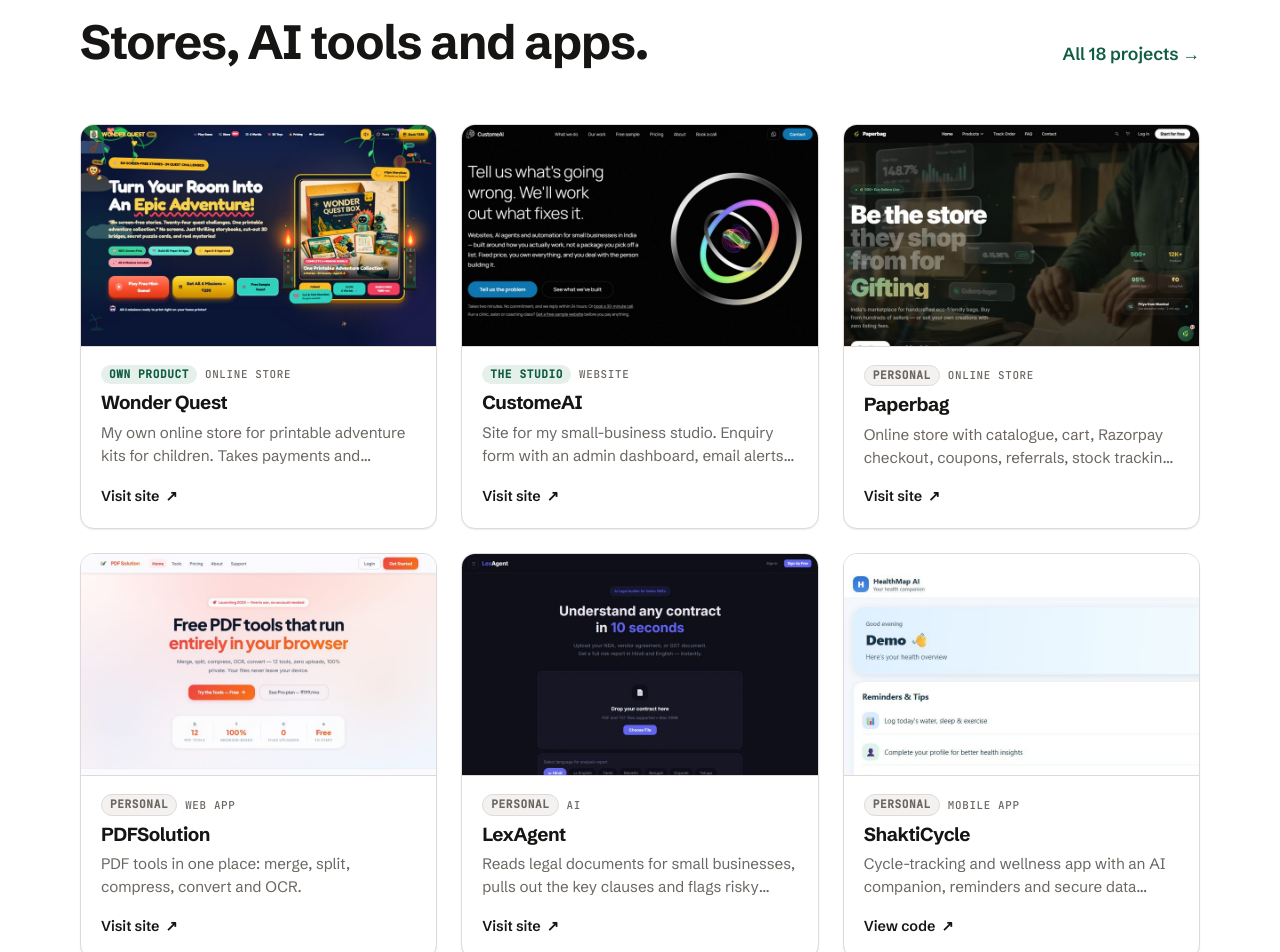
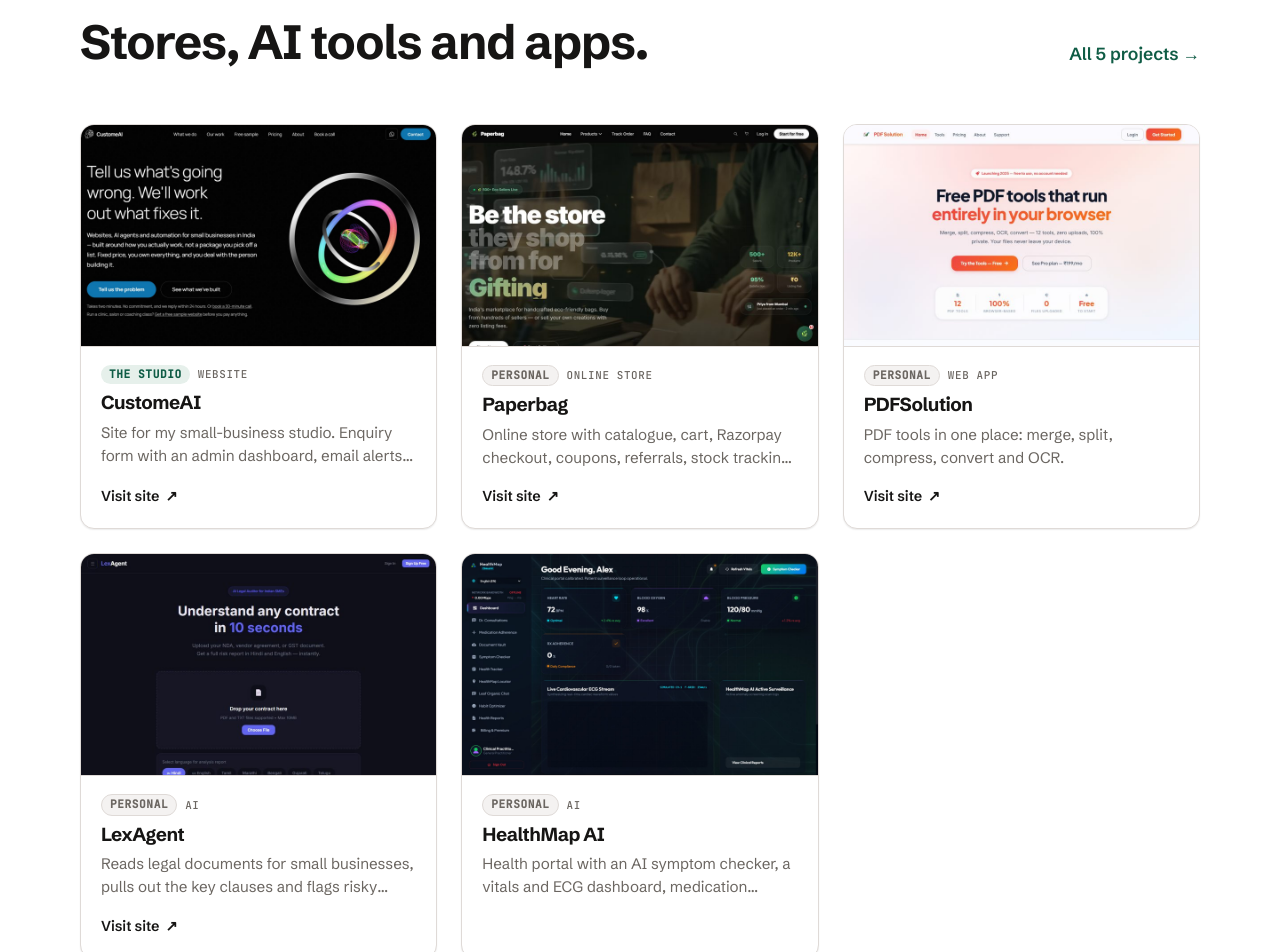
Before and after one commit to vishal8291/My-Portfolio, a Next.js app: page / in a window 1280 px wide. Shown: the part 2940-3892 px from the top of the page. Built offline with nearby package versions, Linux system fonts and the light colour scheme.

Commit message:
work: show only CustomeAI, Paperbag, PDFSolution, LexAgent and HealthMap AI
MAHAGRO stays in its own homepage client section (clientProject export).

Co-Authored-By: Claude Opus 5.5 <noreply@anthropic.com>

```diff
--- a/src/app/data/projectsData.js
+++ b/src/app/data/projectsData.js
@@ -4,47 +4,6 @@
 // business), Personal (built to learn or to show).
 
 const projects = [
-  {
-    title: 'MAHAGRO INDIA',
-    kind: 'Client',
-    year: 2026,
-    category: 'Website',
-    summary:
-      'Booking website for a mushroom-farming training institute in Mumbai, in English and Marathi, with online payments and an admin panel.',
-    tech: ['Vite', 'JavaScript', 'PHP 8', 'MySQL', 'Razorpay', 'Resend'],
-    liveUrl: 'https://mahagroindia.com',
-    githubUrl: null, // private: client code
-    image: '/images/projects/mahagro.jpg',
-    featured: true,
-    caseStudy: {
-      problem:
-        'MAHAGRO runs a 2-day training course. Most students are more comfortable in Marathi, bookings came in over phone and WhatsApp, and nothing was recorded in one place.',
-      built: [
-        'A fast site in English and Marathi, switchable on every page',
-        'Seat booking for the ₹999 deposit, with Razorpay ready and a WhatsApp/UPI route that always works',
-        'An admin panel with every registration, message and review, plus CSV export',
-        'An email to the owner for every booking and message, and a daily summary',
-      ],
-      now: [
-        'Live at mahagroindia.com since September 2026',
-        'Checked automatically around the clock',
-        'Handed over with a written guide, source code and technical docs',
-      ],
-    },
-  },
-  {
-    title: 'Wonder Quest',
-    kind: 'Product',
-    year: 2026,
-    category: 'Online store',
-    summary:
-      'My own online store for printable adventure kits for children. Takes payments and delivers each paid PDF through a private download link.',
-    tech: ['React', 'Vite', 'Vercel Functions', 'Supabase', 'Razorpay', 'Tailwind CSS'],
-    liveUrl: 'https://wonderquest.vishal-tiwari.me',
-    githubUrl: null, // repo is private or gone: a link here would 404
-    image: '/images/projects/wonderquest.jpg',
-    featured: true,
-  },
   {
     title: 'CustomeAI',
     kind: 'Studio',
@@ -97,127 +56,48 @@ const projects = [
     featured: true,
   },
   {
-    title: 'ShaktiCycle',
+    title: 'HealthMap AI',
     kind: 'Personal',
-    year: 2025,
-    category: 'Mobile app',
-    summary: 'Cycle-tracking and wellness app with an AI companion, reminders and secure data storage.',
-    tech: ['React Native', 'Expo', 'TypeScript', 'Node.js', 'MongoDB'],
+    year: 2026,
+    category: 'AI',
+    summary:
+      'Health portal with an AI symptom checker, a vitals and ECG dashboard, medication reminders and health reports.',
+    tech: ['JavaScript', 'Node.js', 'Express', 'MongoDB', 'Gemini API', 'WebSockets'],
     liveUrl: null,
-    githubUrl: 'https://github.com/vishal8291/shakticycle',
-    image: '/images/projects/shakticycle.jpg',
+    githubUrl: null, // not published yet
+    image: '/images/projects/healthmap.jpg',
     featured: true,
-  },
-  {
-    title: 'CareOps',
-    kind: 'Personal',
-    year: 2025,
-    category: 'Web app',
-    summary: 'Operations dashboard for a clinic: patient and staff workflows, reports and live status.',
-    tech: ['Next.js', 'TypeScript', 'FastAPI', 'PostgreSQL'],
-    liveUrl: 'https://careops-frontend-one.vercel.app',
-    githubUrl: null, // repo is private or gone: a link here would 404
-  },
-  {
-    title: 'AI Learning Assistant',
-    kind: 'Personal',
-    year: 2025,
-    category: 'AI',
-    summary: 'Study assistant with streaming AI chat and an accessible interface.',
-    tech: ['Next.js', 'TypeScript', 'Vercel AI SDK', 'Radix UI'],
-    liveUrl: 'https://ai-learning-assistant-self.vercel.app',
-    githubUrl: null, // repo is private or gone: a link here would 404
-  },
-  {
-    title: 'Partners',
-    kind: 'Personal',
-    year: 2025,
-    category: 'Web app',
-    summary: 'Partner management tool for tracking relationships and shared work.',
-    tech: ['React', 'TypeScript', 'Vite', 'Tailwind CSS'],
-    liveUrl: 'https://partners-roan.vercel.app',
-    githubUrl: 'https://github.com/vishal8291/partners',
-  },
-  {
-    title: 'DogCare',
-    kind: 'Personal',
-    year: 2025,
-    category: 'Mobile app',
-    summary: 'Pet-sitting app with pet profiles, care schedules and bookings.',
-    tech: ['React Native', 'Expo', 'TypeScript'],
-    liveUrl: null,
-    githubUrl: null, // repo is private or gone: a link here would 404
-  },
-  {
-    title: 'Vistora Chat',
-    kind: 'Personal',
-    year: 2025,
-    category: 'Mobile app',
-    summary: 'Real-time chat app with rooms, online status and an AI reply assistant.',
-    tech: ['React Native', 'TypeScript', 'Node.js', 'WebSockets'],
-    liveUrl: null,
-    githubUrl: 'https://github.com/vishal8291/vistora-chat-app',
-  },
-  {
-    title: 'Aaple Sarkar',
-    kind: 'Personal',
-    year: 2024,
-    category: 'Mobile app',
-    summary: 'App for finding Indian government services, organised by department.',
-    tech: ['React Native', 'Expo', 'TypeScript'],
-    liveUrl: null,
-    githubUrl: 'https://github.com/vishal8291/aaple-sarkar',
-  },
-  {
-    title: 'Expense Tracker',
-    kind: 'Personal',
-    year: 2024,
-    category: 'Mobile app',
-    summary: 'Expense tracker with categories, spending charts and reminders.',
-    tech: ['React Native', 'Expo', 'Firebase', 'TypeScript'],
-    liveUrl: null,
-    githubUrl: 'https://github.com/vishal8291/ExpenseTracker',
-  },
-  {
-    title: 'ContextOS',
-    kind: 'Personal',
-    year: 2025,
-    category: 'AI',
-    summary: 'Keeps context across multi-step AI agent workflows.',
-    tech: ['Python', 'Anthropic SDK'],
-    liveUrl: null,
-    githubUrl: 'https://github.com/vishal8291/contextOS',
-  },
-  {
-    title: 'Cancer Awareness',
-    kind: 'Personal',
-    year: 2024,
-    category: 'Website',
-    summary: 'Clear, accessible information site about cancer awareness.',
-    tech: ['React', 'TypeScript', 'Tailwind CSS'],
-    liveUrl: 'https://cancer-awareness-xi.vercel.app',
-    githubUrl: 'https://github.com/vishal8291/cancer-awareness',
-  },
-  {
-    title: 'ATM Management System',
-    kind: 'Personal',
-    year: 2023,
-    category: 'Early work',
-    summary: 'ATM simulator with PIN login, deposits, withdrawals and statements.',
-    tech: ['Java'],
-    liveUrl: null,
-    githubUrl: 'https://github.com/vishal8291/Atm-Management-System',
-  },
-  {
-    title: 'Railway Announcement System',
-    kind: 'Personal',
-    year: 2023,
-    category: 'Early work',
-    summary: 'Automatic spoken announcements for train times, platforms and delays.',
-    tech: ['Java'],
-    liveUrl: null,
-    githubUrl: 'https://github.com/vishal8291/Railway-Announcement-System',
   },
 ]
 
+// MAHAGRO is shown in its own client-work section on the homepage, not in the project grid.
+export const clientProject = {
+    title: 'MAHAGRO INDIA',
+    kind: 'Client',
+    year: 2026,
+    category: 'Website',
+    summary:
+      'Booking website for a mushroom-farming training institute in Mumbai, in English and Marathi, with online payments and an admin panel.',
+    tech: ['Vite', 'JavaScript', 'PHP 8', 'MySQL', 'Razorpay', 'Resend'],
+    liveUrl: 'https://mahagroindia.com',
+    githubUrl: null, // private: client code
+    image: '/images/projects/mahagro.jpg',
+    featured: true,
+    caseStudy: {
+      problem:
+        'MAHAGRO runs a 2-day training course. Most students are more comfortable in Marathi, bookings came in over phone and WhatsApp, and nothing was recorded in one place.',
+      built: [
+        'A fast site in English and Marathi, switchable on every page',
+        'Seat booking for the ₹999 deposit, with Razorpay ready and a WhatsApp/UPI route that always works',
+        'An admin panel with every registration, message and review, plus CSV export',
+        'An email to the owner for every booking and message, and a daily summary',
+      ],
+      now: [
+        'Live at mahagroindia.com since September 2026',
+        'Checked automatically around the clock',
+        'Handed over with a written guide, source code and technical docs',
+      ],
+    },
+  }
+
 export default projects
--- a/src/app/page.js
+++ b/src/app/page.js
@@ -1,12 +1,11 @@
 import Link from 'next/link'
 import HeroVideo from './components/HeroVideo.jsx'
 import ProjectCard from './components/ProjectCard.jsx'
-import projects from './data/projectsData'
+import projects, { clientProject as mahagro } from './data/projectsData'
 import { offerings, promises, steps } from './data/services'
 import { site } from './data/site'
 
-const mahagro = projects.find((p) => p.title === 'MAHAGRO INDIA')
-const selected = projects.filter((p) => p.featured && p !== mahagro).slice(0, 6)
+const selected = projects.filter((p) => p.featured).slice(0, 6)
 
 export default function Home() {
   return (
```
Also changed, not shown: public/images/projects/healthmap.jpg (added).
